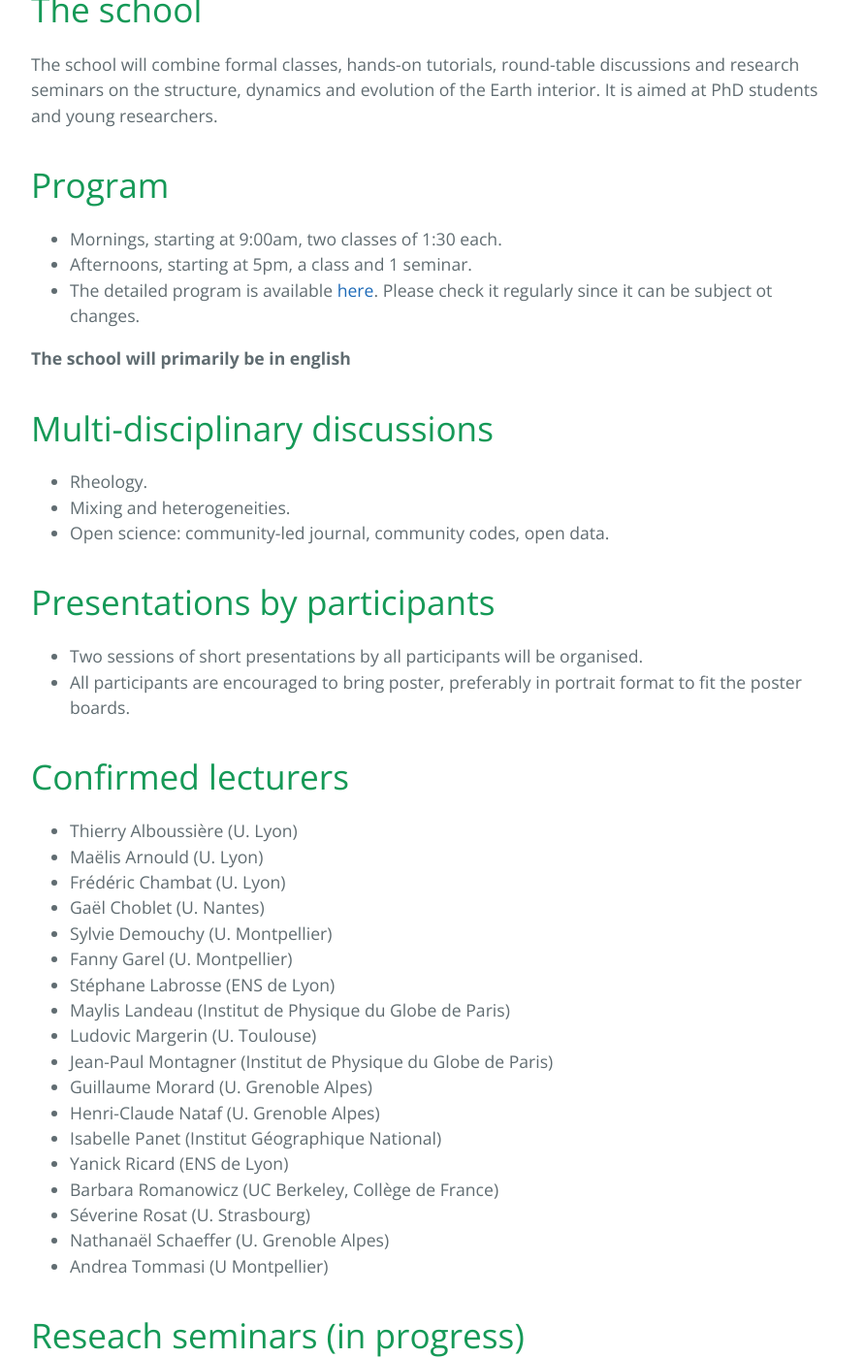
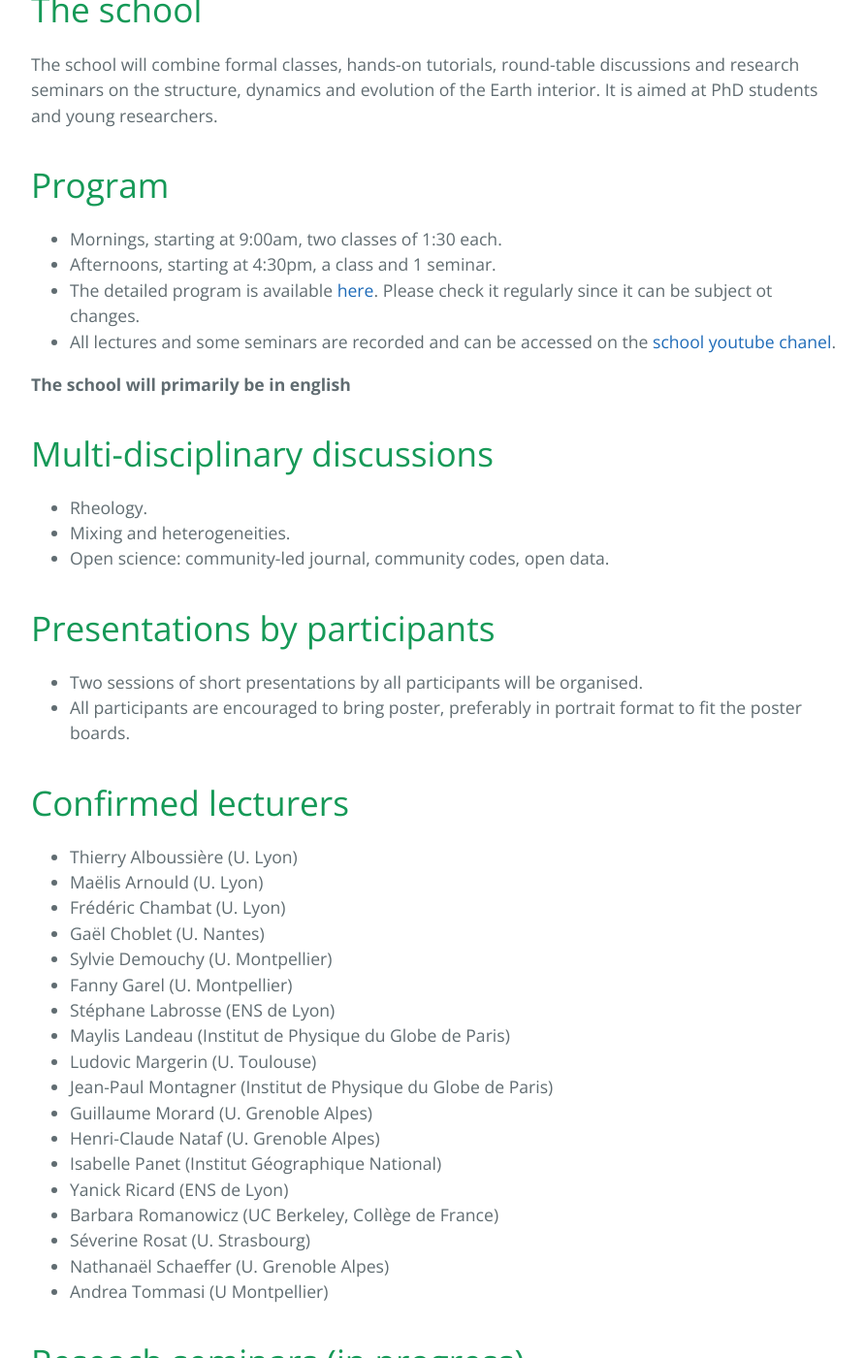
Before and after one commit to GeophysicsHouches2021/GeophysicsHouches2021.github.io, a Jekyll site: the page built from index.md, in a window 1280 px wide and 1400 px high, scrolled down 366 px. Shown: the whole window at 97% size, without its empty margins (192-1084 px from the left). Built offline with Jekyll 4.4.1, drawn with Linux system fonts in a browser that asks for light colours; some of the changed text lies outside the part shown.

Commit message:
adds link to youtube

```diff
--- a/index.md
+++ b/index.md
@@ -12,10 +12,12 @@ students and young researchers.
 # Program
 
 * Mornings, starting at 9:00am, two classes of 1:30 each.
-* Afternoons, starting at 5pm, a class and 1 seminar.
+* Afternoons, starting at 4:30pm, a class and 1 seminar.
 * The detailed program is available
   [here](https://docs.google.com/spreadsheets/d/1BaI8csGiw7poJCB-BrfQDLwmQWXTqBxK_703ya9l8CY/edit?usp=sharing). Please
   check it regularly since it can be subject ot changes.
+* All lectures and some seminars are recorded and can be accessed on
+  the [school youtube chanel](https://www.youtube.com/c/EcoledePhysiquedesHouches/videos).
 
 **The school will primarily be in english**
 
```
Also changed, not shown: other parts of index.md (+1 -0 lines).
